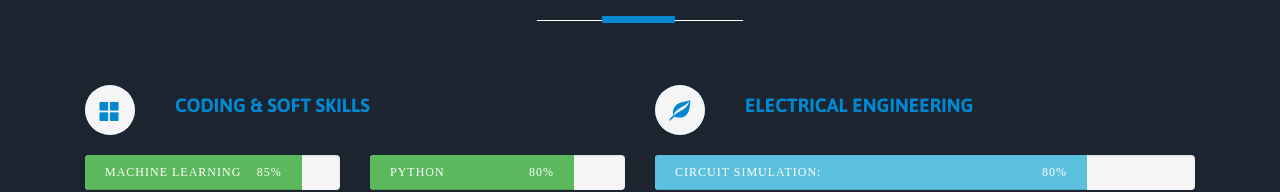
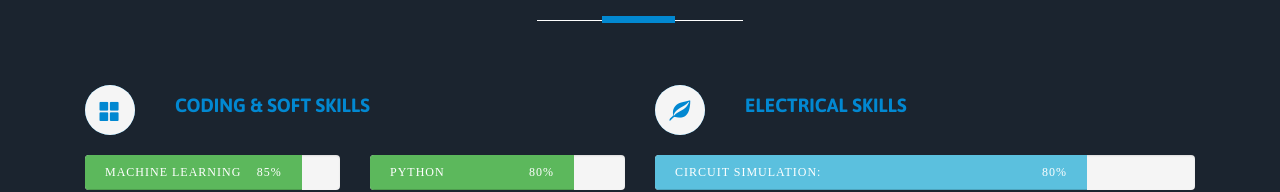
Before and after one commit to lucifer438/_portfolio, a plain HTML site: page index.html in a window 1280 px wide. Shown: the part 1629-1821 px from the top of the page. Drawn offline with nearby package versions, Linux system fonts and the light colour scheme; files whose address does not match are found by name.

Commit message:
Update index.html

```diff
--- a/index.html
+++ b/index.html
@@ -349,7 +349,7 @@ Smartphone Compatible web template" />
             </div>
           </div>
           <div class="col-xs-10 wthree_about_right_grid_right">
-            <h4>Electrical Engineering</h4>
+            <h4>Electrical Skills</h4>
           </div>
           <div class="clearfix"> </div>
           <div class="col-md-12 skill-group-div">
```
